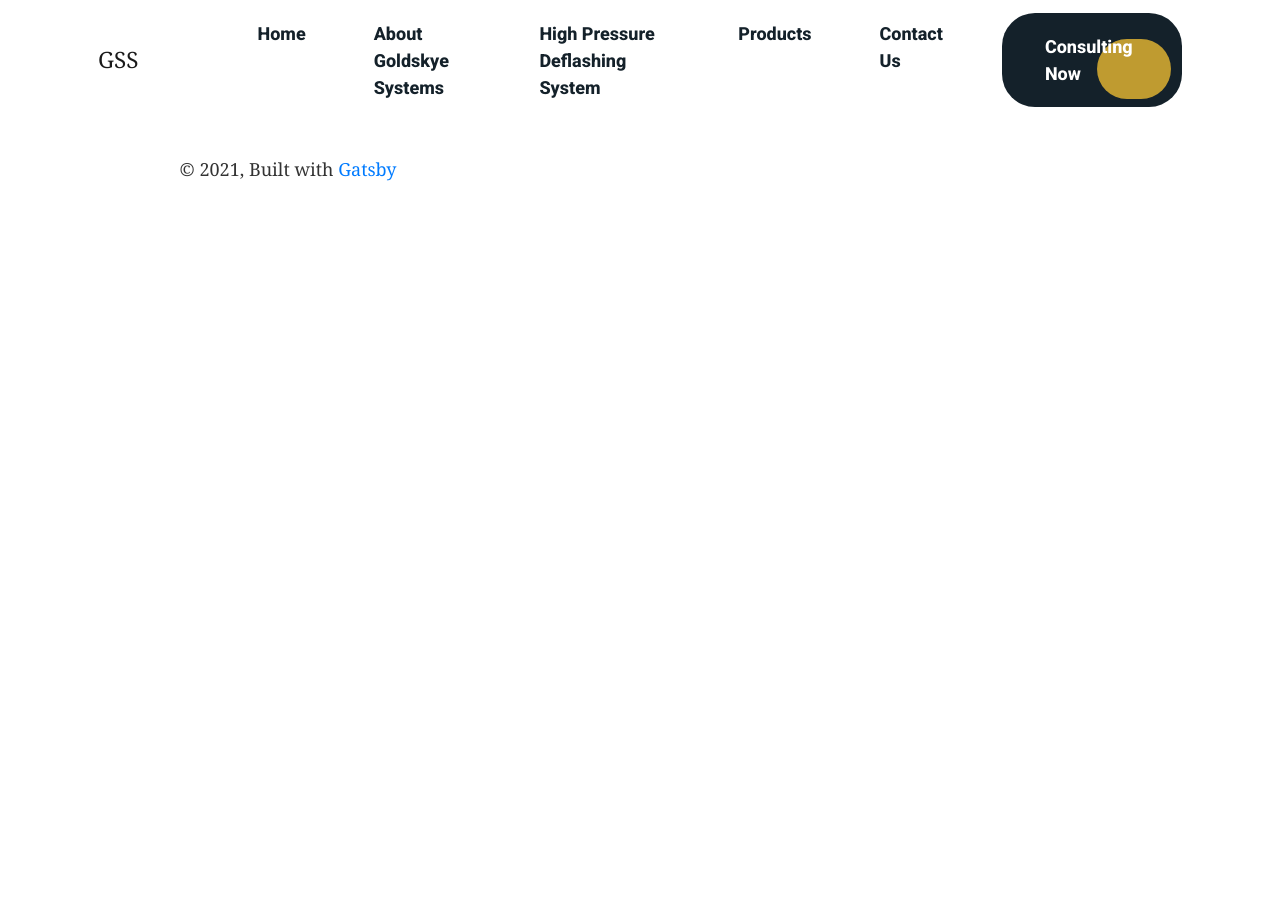
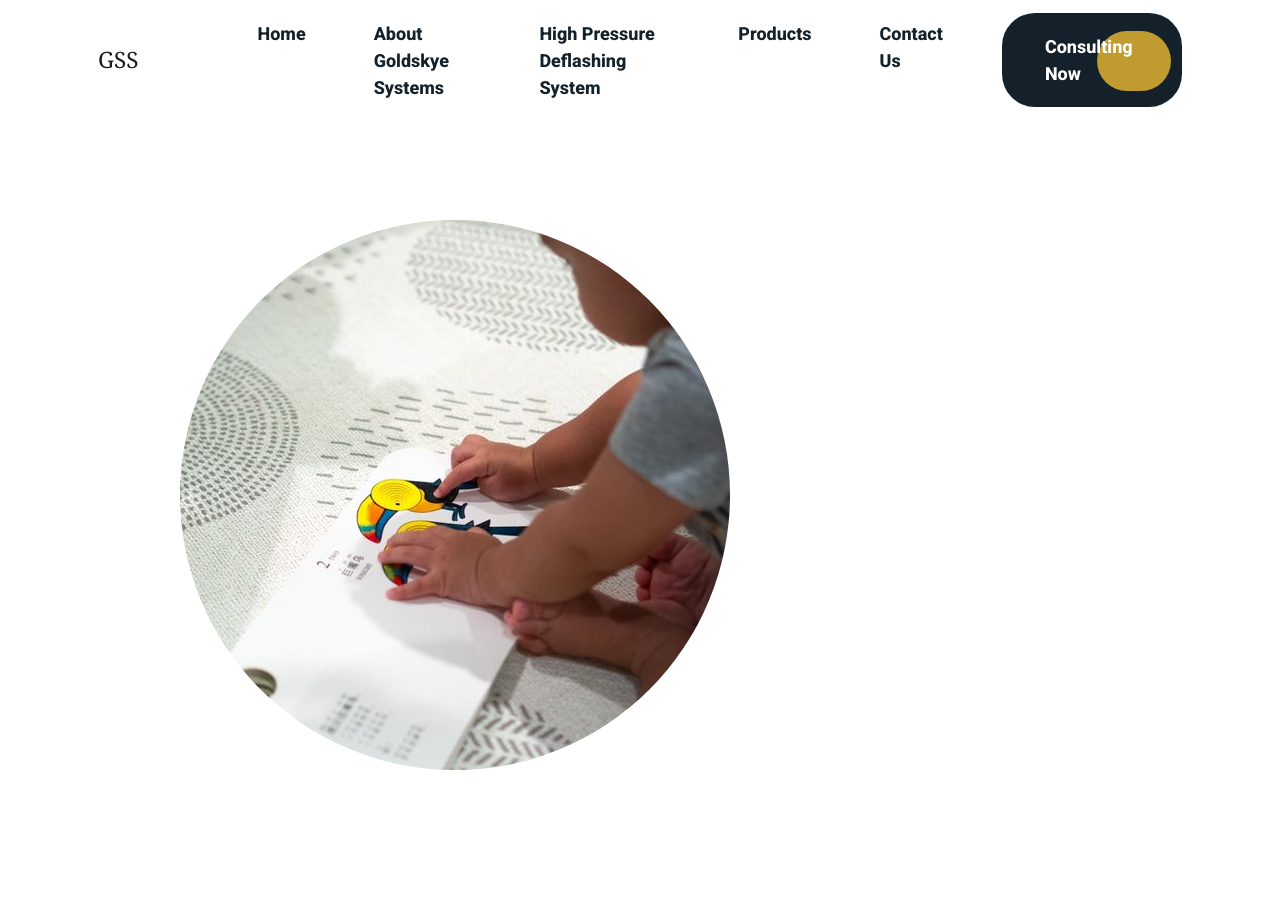
Before and after one commit to AdnanAfsari/Otterdev-Test, a Gatsby site: page / in a window 1280 px wide. Shown: the top 923 px of the page. Before the commit the page ends 800 px from the top, so only its background shows below. Built offline with nearby package versions, Linux system fonts and the light colour scheme; Gatsby itself is replaced by a stand-in of ours.

Commit message:
Images added to the banner

```diff
--- a/gatsby-config.js
+++ b/gatsby-config.js
@@ -1,6 +1,6 @@
 module.exports = {
   siteMetadata: {
-    title: `Gatsby Default Starter`,
+    title: `GSS`,
     description: `Kick off your next, great Gatsby project with this default starter. This barebones starter ships with the main Gatsby configuration files you might need.`,
     author: `@gatsbyjs`,
   },
--- /dev/null
+++ b/src/components/banner.js
@@ -0,0 +1,29 @@
+import React from "react";
+import t1 from '../images/t1.jpg';
+import ball from '../images/ball.png';
+import pencil from '../images/pencil.png';
+import ruler from '../images/ruler.png';
+import trophy from '../images/trophy.png';
+
+
+
+
+const Banner = () => (
+	<section
+		style={{
+			height: '700px',
+			marginTop: '100px'
+		}}>
+
+		<div
+			style={{
+				position: 'relative'
+			}}>
+			<img style={{borderRadius: '9990px'}} src={t1} alt="t1" />
+		</div>
+	</section>
+)
+
+
+
+export default Banner
--- a/src/components/header.js
+++ b/src/components/header.js
@@ -27,11 +27,10 @@ const tabs = [
 ];
 
 const Header = ({ siteTitle }) => (
-
   <header>
 			<Navbar collapseOnSelect expand="lg" style={{height: `120px`}}>
 				<Container fluid style={{padding: '0px 80px'}}>
-  			<Navbar.Brand href="#home" style={{marginRight: '110px'}}>GSS</Navbar.Brand>
+					<Navbar.Brand href="#home" style={{ marginRight: '110px' }}>{ siteTitle}</Navbar.Brand>
   				<Navbar.Toggle aria-controls="responsive-navbar-nav" />
   				<Navbar.Collapse id="responsive-navbar-nav" >
 						<Nav className="mr-auto">
@@ -66,7 +65,7 @@ const Header = ({ siteTitle }) => (
 							<span
 								style={{
 								background: '#BF9B30',
-							top: '39px',
+								top: '31px',
 								right: '109px',
 								borderRadius: '90px',
 								position: 'absolute',
@@ -75,7 +74,6 @@ const Header = ({ siteTitle }) => (
 							}}></span>
         	</Link>
 					</Navbar.Collapse>
-
 				</Container>
 			</Navbar>
   </header>
--- a/src/pages/index.js
+++ b/src/pages/index.js
@@ -3,12 +3,14 @@ import { Link } from "gatsby"
 
 import Layout from "../components/layout"
 import SEO from "../components/seo"
+import Banner from "../components/banner"
 
 const IndexPage = () => (
   <Layout>
     <SEO title="Home" />
+    <Banner />
+	</Layout>
 
-  </Layout>
 )
 
 export default IndexPage
```
Lines whose indentation alone changed are shown as unchanged.
